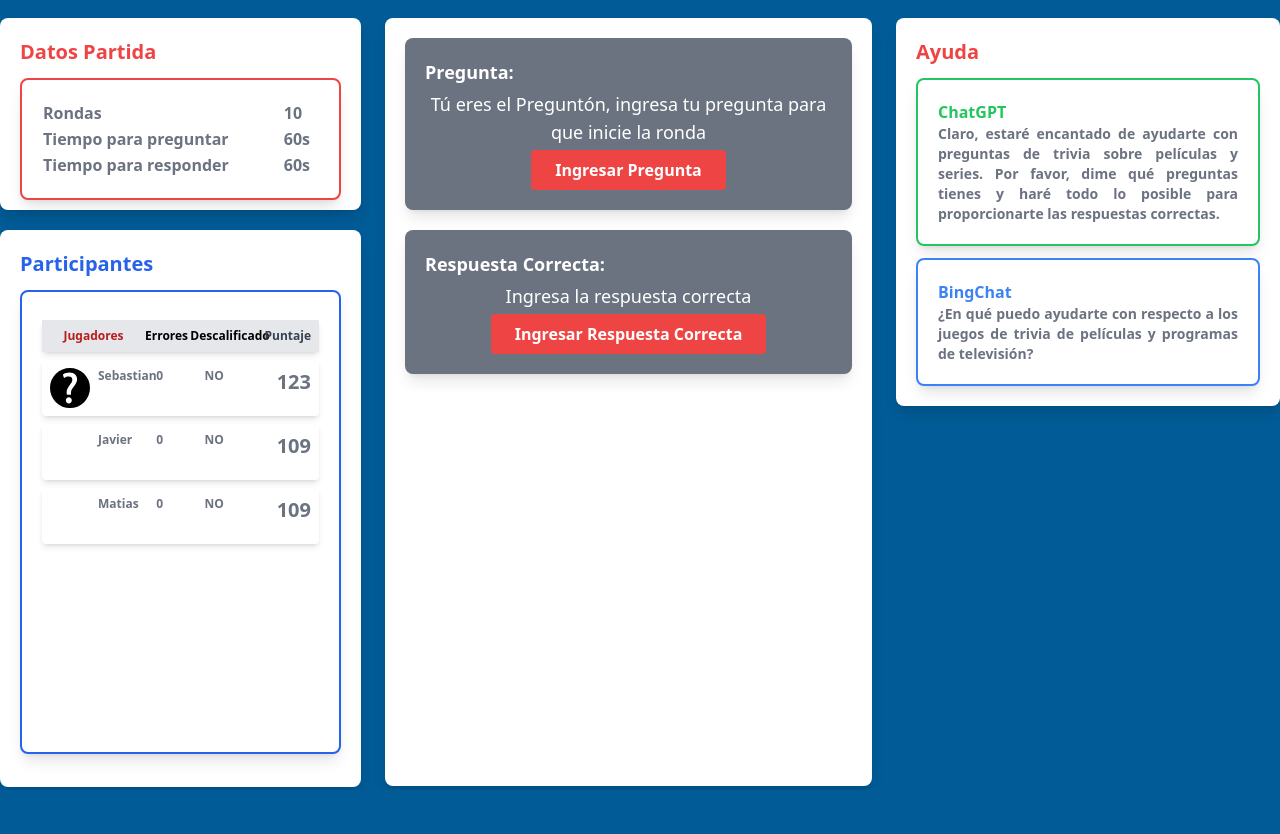
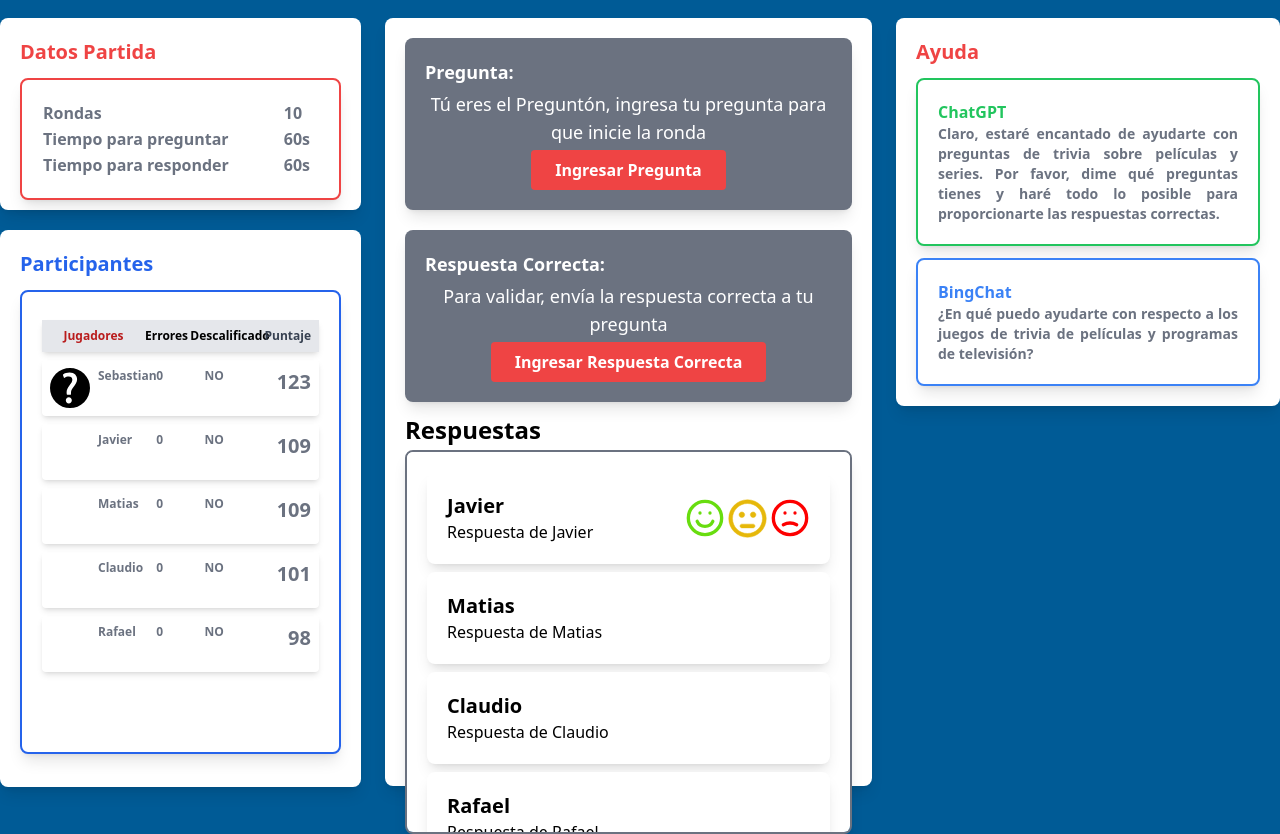
Before and after one commit to SebastianMaluk/movie-trivia, a website: page Views/partida.html in a window 1280 px wide. Shown: the part 74-908 px from the top of the page. Before the commit the page ends 864 px from the top, so only its background shows below. Drawn offline with nearby package versions, Linux system fonts and the light colour scheme.

Commit message:
smiley faces

```diff
--- a/Scripts/partida.js
+++ b/Scripts/partida.js
@@ -2,28 +2,27 @@ const blurFondo = document.getElementById("blur");
 
 // Modal Pregunta
 const preguntaModal = document.getElementById("preguntaModal");
-const cerrarModalPreguntaBtn = document.getElementById("cerrarModalPreguntaBtn");
+const cerrarModalPreguntaBtn = document.getElementById(
+  "cerrarModalPreguntaBtn"
+);
 const abrirModalPreguntaBtn = document.getElementById("abrirModalPreguntaBtn");
 const textoPregunta = document.getElementById("textoPregunta");
 
-const respuestaPreguntonInput = document.getElementById(
-  "preguntaInput"
-);
+const respuestaPreguntonInput = document.getElementById("preguntaInput");
 const enviarPreguntaBtn = document.getElementById("enviarPreguntaBtn");
-
 
 // Modal Respuesta
 const respuestaModal = document.getElementById("respuestaModal");
-const cerrarModalRespuestaBtn = document.getElementById("cerrarModalRespuestaBtn");
-const abrirModalRespuestaBtn = document.getElementById("abrirModalRespuestaBtn");
+const cerrarModalRespuestaBtn = document.getElementById(
+  "cerrarModalRespuestaBtn"
+);
+const abrirModalRespuestaBtn = document.getElementById(
+  "abrirModalRespuestaBtn"
+);
 const textoRespuesta = document.getElementById("textoRespuesta");
 
-const respuestaParticipanteInput = document.getElementById(
-    "respuestaInput"
-);
+const respuestaParticipanteInput = document.getElementById("respuestaInput");
 const enviarRespuestaBtn = document.getElementById("enviarRespuestaBtn");
-
-
 
 window.onload = function onInitialized() {
   addParticipantes();
@@ -31,63 +30,64 @@ window.onload = function onInitialized() {
   textoPregunta.innerHTML =
     "Tú eres el Preguntón, ingresa tu pregunta para que inicie la ronda";
   textoRespuesta.innerHTML =
-    "Ingresa la respuesta correcta";
+    "Para validar, envía la respuesta correcta a tu pregunta";
 };
 
 function addParticipantes() {
   const container = document.getElementById("bordeParticipantes");
 
-  const names = ['Sebastian', 'Javier', 'Matias']
-  const jpg = '../imgs/question-mark.svg'
-  const scores = [123, 109, 109]
+  const names = ["Sebastian", "Javier", "Matias", "Claudio", "Rafael"];
+  const jpg = "../imgs/question-mark.svg";
+  const scores = [123, 109, 109, 101, 98];
   for (let i = 0; i < names.length; i++) {
-    let row_container = document.createElement('div');
-    row_container.className = 'mx-auto my-2 rounded shadow-md text-xs text-gray-500';
+    let row_container = document.createElement("div");
+    row_container.className =
+      "mx-auto my-2 rounded shadow-md text-xs text-gray-500";
     container.appendChild(row_container);
-    let row = document.createElement('div');
-    row.className = 'flex px-2 py-2 items-start';
+    let row = document.createElement("div");
+    row.className = "flex px-2 py-2 items-start";
     row_container.appendChild(row);
     // add child to row
-    let col1 = document.createElement('div');
-    col1.className = 'w-4/12 flex';
+    let col1 = document.createElement("div");
+    col1.className = "w-4/12 flex";
     row.appendChild(col1);
     // add child to col1
-    let img = document.createElement('img');
-    img.className = 'w-6 sm:w-10 mr-2 self-center opacity-0';
+    let img = document.createElement("img");
+    img.className = "w-6 sm:w-10 mr-2 self-center opacity-0";
     if (i == 0) {
-      img.classList.remove('opacity-0');
+      img.classList.remove("opacity-0");
     }
     img.src = jpg;
     col1.appendChild(img);
     // add child to col1
-    let col1div = document.createElement('div');
-    col1div.className = 'flex flex-col';
+    let col1div = document.createElement("div");
+    col1div.className = "flex flex-col";
     col1.appendChild(col1div);
     // add child to col1div
-    let col1divp1 = document.createElement('p');
-    col1divp1.className = 'text-s font-bold';
+    let col1divp1 = document.createElement("p");
+    col1divp1.className = "text-s font-bold";
     col1divp1.innerHTML = names[i];
     col1div.appendChild(col1divp1);
     // add child to row
-    let col2 = document.createElement('div');
-    col2.className = 'w-5/12 flex justify-end items-center';
+    let col2 = document.createElement("div");
+    col2.className = "w-5/12 flex justify-end items-center";
     row.appendChild(col2);
     // add child to col2
-    let col2p1 = document.createElement('p');
-    col2p1.className = 'w-5/12 px-1 text-center';
-    col2p1.innerHTML = '0';
+    let col2p1 = document.createElement("p");
+    col2p1.className = "w-5/12 px-1 text-center";
+    col2p1.innerHTML = "0";
     col2.appendChild(col2p1);
     // add child to col2
-    let col2p2 = document.createElement('p');
-    col2p2.className = 'w-7/12 px-1 text-center';
-    col2p2.innerHTML = 'NO';
+    let col2p2 = document.createElement("p");
+    col2p2.className = "w-7/12 px-1 text-center";
+    col2p2.innerHTML = "NO";
     col2.appendChild(col2p2);
     // add child to row
-    let col3 = document.createElement('p');
-    col3.className = 'w-3/12 text-lg sm:text-xl font-bold text-right';
+    let col3 = document.createElement("p");
+    col3.className = "w-3/12 text-lg sm:text-xl font-bold text-right";
     col3.innerHTML = scores[i];
     row.appendChild(col3);
-  };
+  }
 }
 
 abrirModalPreguntaBtn.onclick = function () {
--- a/Styles/styles.css
+++ b/Styles/styles.css
@@ -53,6 +53,10 @@ nav{
     height: 29rem;
 }
 
+#responsesContainer {
+    height: 24rem;
+}
+
 
 .blur {
     backdrop-filter: blur(4px);
--- a/Views/partida.html
+++ b/Views/partida.html
@@ -51,7 +51,7 @@
       <div class="flex items-center justify-center min-h-screen">
         <div class="bg-white p-6 rounded-lg shadow-md">
           <h2 class="text-2xl font-bold mb-6">
-            Eres el Preguntón, envía una pregunta
+            Envía la respuesta correcta a tu pregunta
           </h2>
           <form>
             <input
@@ -175,6 +175,67 @@
             </button>
           </div>
         </div>
+
+        <h3 class="text-2xl font-bold mt-3 mb-1">Respuestas</h3>
+        <div id="responsesContainer" class="bg-white p-5 rounded-lg text-secondary shadow-lg border-solid border-2 border-gray-500 overflow-auto">
+            <div class="bg-white p-5 rounded-lg text-secondary shadow-lg mb-2">
+                <div class="grid grid-cols-2 gap-4">
+                    <div>
+                        <p class="font-bold text-xl">Javier</p>
+                        <p>Respuesta de Javier</p>
+                    </div>
+                    <div class="flex justify-end">
+                        <button><img src="../imgs/good-answer.svg"></img></button>
+                        <button><img src="../imgs/medium-answer.svg"></img></button>
+                        <button><img src="../imgs/bad-answer.svg"></img></button>
+
+                    </div>
+                </div>
+            </div>
+
+            <div class="bg-white p-5 rounded-lg text-secondary shadow-lg mb-2">
+                <div class="grid grid-cols-2 gap-4">
+                    <div>
+                        <p class="font-bold text-xl">Matias</p>
+                        <p>Respuesta de Matias</p>
+                    </div>
+                    <div class="flex justify-end">
+                        <button></button>
+                        <button></button>
+                        <button></button>
+                    </div>
+                </div>
+            </div>
+
+            <div class="bg-white p-5 rounded-lg text-secondary shadow-lg mb-2">
+                <div class="grid grid-cols-2 gap-4">
+                    <div>
+                        <p class="font-bold text-xl">Claudio</p>
+                        <p>Respuesta de Claudio</p>
+                    </div>
+                    <div class="flex justify-end">
+                        <button></button>
+                        <button></button>
+                        <button></button>
+                    </div>
+                </div>
+            </div>
+
+            <div class="bg-white p-5 rounded-lg text-secondary shadow-lg mb-2">
+                <div class="grid grid-cols-2 gap-4">
+                    <div>
+                        <p class="font-bold text-xl">Rafael</p>
+                        <p>Respuesta de Rafael</p>
+                    </div>
+                    <div class="flex justify-end">
+                        <button></button>
+                        <button></button>
+                        <button></button>
+                    </div>
+                </div>
+            </div>
+
+        </div>
       </div>
       <div
         id="helpContainer"
```
Also changed, not shown: imgs/bad-answer.svg (added), imgs/good-answer.svg (added), imgs/medium-answer.svg (added). Lines whose indentation alone changed are shown as unchanged.
